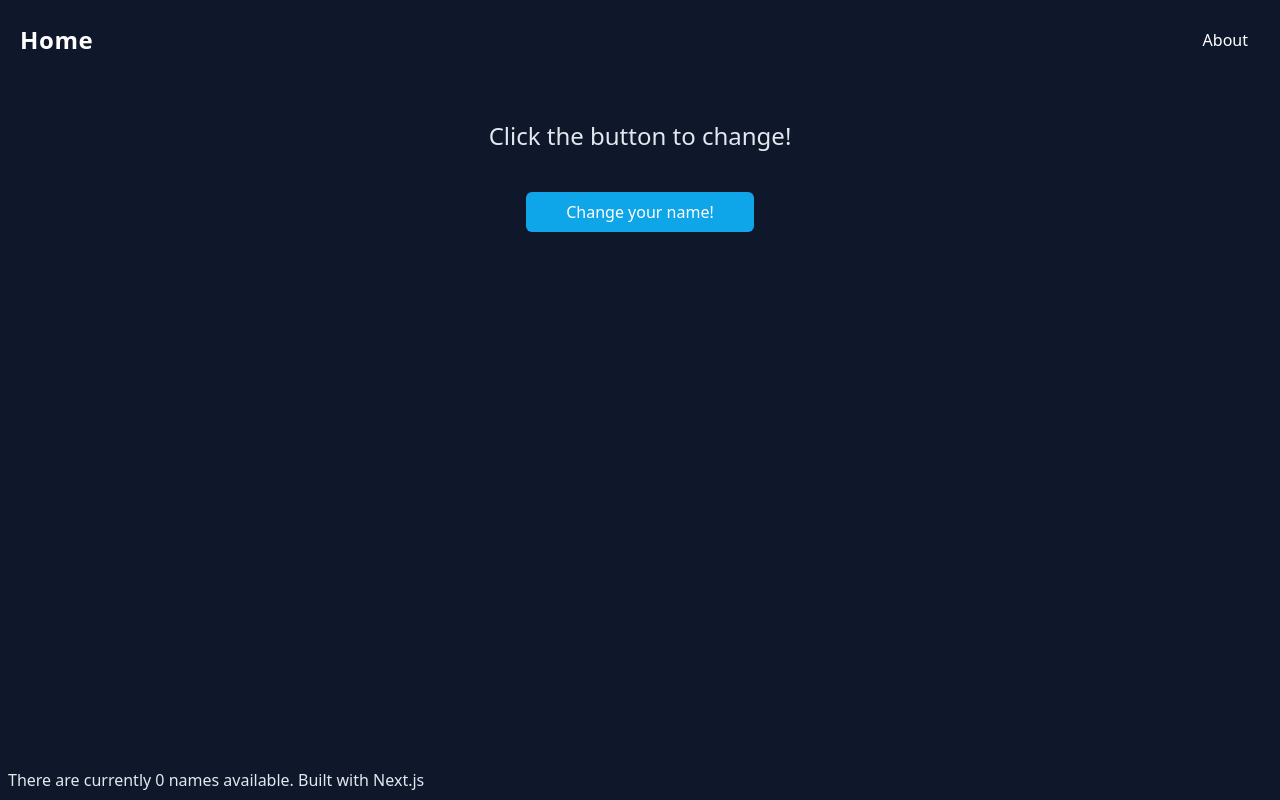
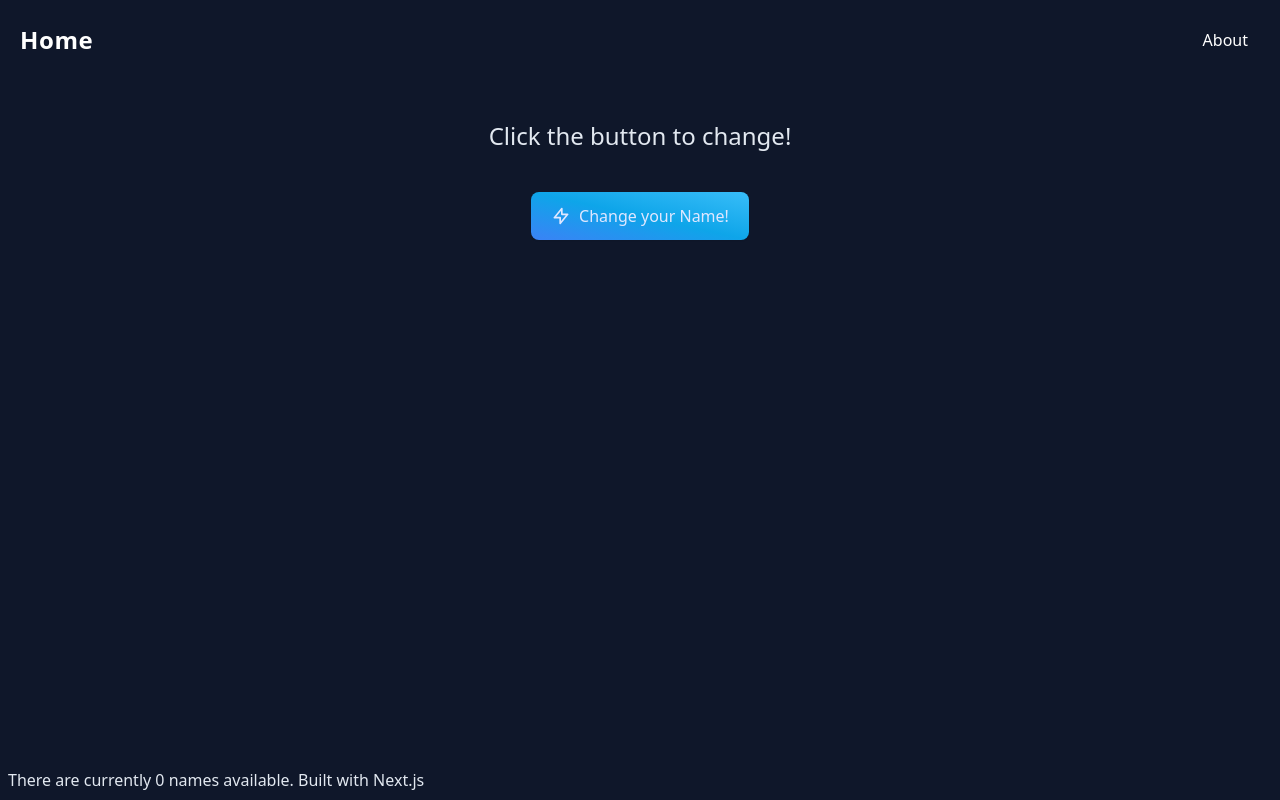
Before and after one commit to jsox8/next-namer, a Next.js app: page / in a window 1280 px wide. Built offline with nearby package versions, Linux system fonts and the light colour scheme; no server answers.

Commit message:
Refactor Change Name Button to Componet

```diff
--- /dev/null
+++ b/src/components/UI/ButtonGradient.tsx
@@ -0,0 +1,30 @@
+export default function ButtonGradient({
+	name,
+	func,
+}: {
+	name: string;
+	func: Function;
+}) {
+	return (
+		<a
+			onClick={() => func()}
+			className="inline-flex items-center justify-center px-5 py-3 text-base font-medium text-center text-indigo-100 rounded-lg shadow-sm cursor-pointer hover:text-white bg-gradient-to-bl from-sky-400 via-sky-500 to-blue-500"
+		>
+			<svg
+				className="w-5 h-5 mr-2"
+				fill="none"
+				stroke="currentColor"
+				viewBox="0 0 24 24"
+				xmlns="http://www.w3.org/2000/svg"
+			>
+				<path
+					strokeLinecap="round"
+					strokeLinejoin="round"
+					strokeWidth="2"
+					d="M13 10V3L4 14h7v7l9-11h-7z"
+				></path>
+			</svg>
+			<span className="relative">Change your Name!</span>
+		</a>
+	);
+}
--- a/src/pages/index.tsx
+++ b/src/pages/index.tsx
@@ -1,5 +1,6 @@
 import { useState } from 'react';
 import Navbar from '@/components/Navbar';
+import ButtonGradient from '@/components/UI/ButtonGradient';
 
 const DEVELOPMENT_URL = 'http://localhost:3000';
 const PRODUCTION_URL = 'https://next-namer.vercel.app';
@@ -41,12 +42,13 @@ export default function Home() {
 				</h2>
 			</div>
 			<div className="flex justify-center">
-				<button
+				{/* <button
 					onClick={FetchNewName}
 					className="flex py-2 px-10 bg-sky-500 text-white font-medium rounded-md text-center"
 				>
 					Change your name!
-				</button>
+				</button> */}
+				<ButtonGradient name={'Change the Name!'} func={FetchNewName} />
 			</div>
 			<footer className="fixed bottom-0 px-2 py-2">
 				{`There are currently ${length} names available.`} Built with
```
